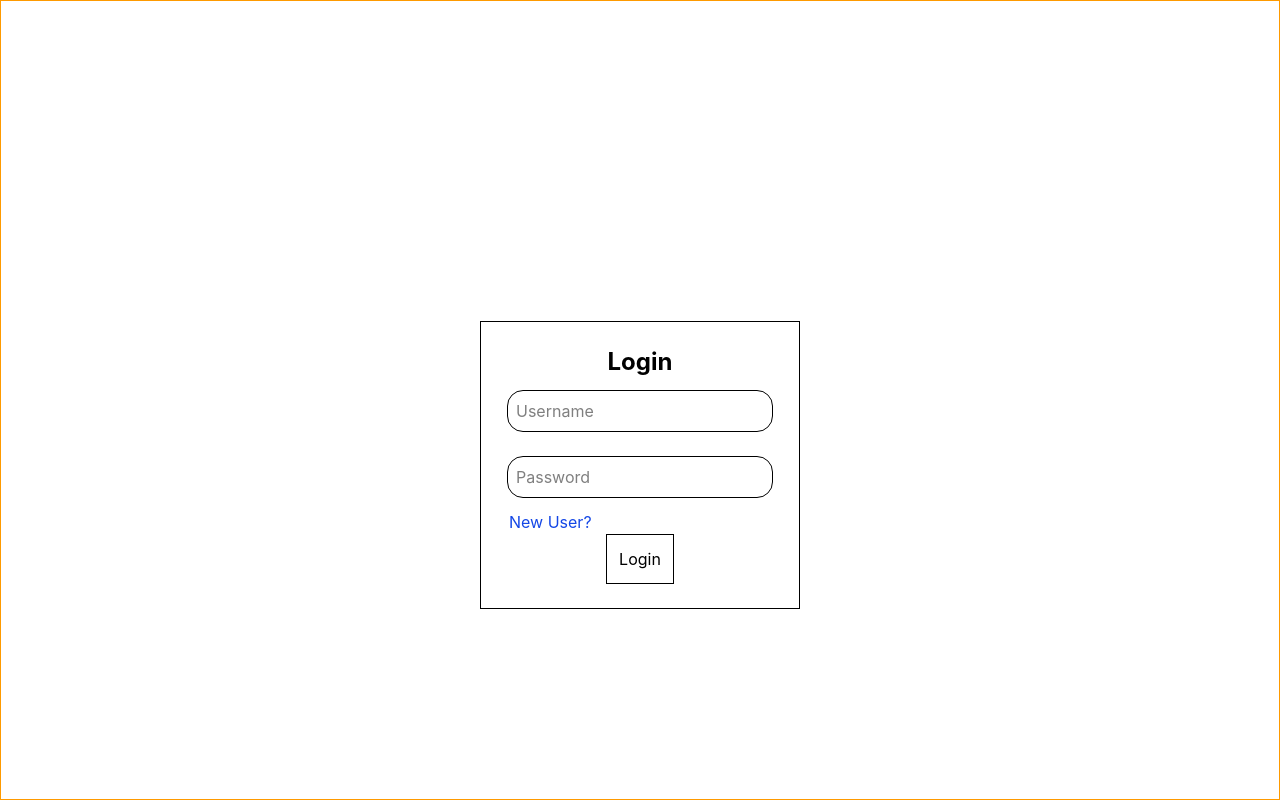
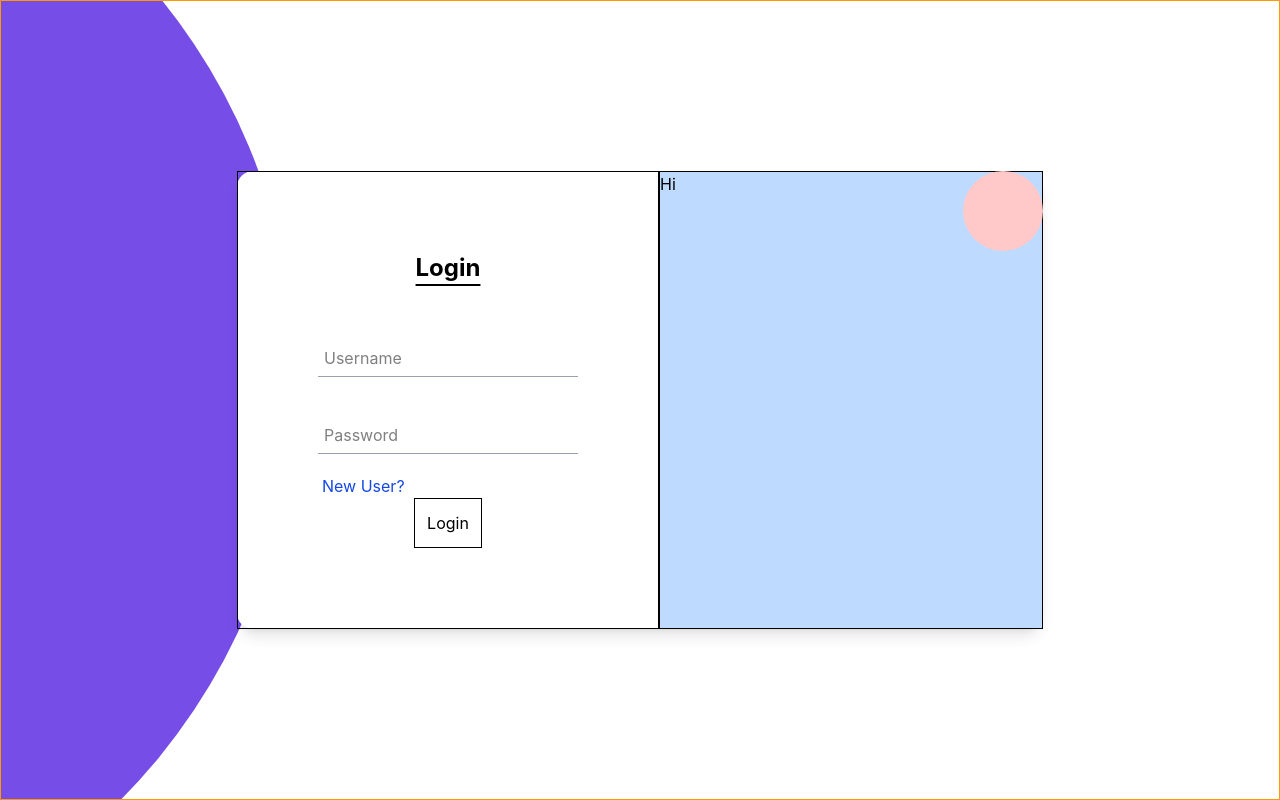
Before and after one commit to AkhilR121/spring_security_user_auth, a React (Vite) app in the folder frontend/: page /login in a window 1280 px wide. Built offline with nearby package versions, Linux system fonts and the light colour scheme.

Commit message:
ui changes

```diff
--- a/frontend/src/components/Login.tsx
+++ b/frontend/src/components/Login.tsx
@@ -24,17 +24,21 @@ export function Login() {
   };
 
   return (
+    <div className="flex justify-center items-center relative w-full overflow-hidden h-full">
       <form
         onSubmit={handleSubmit(onSubmit)}
-      className="m-auto p-6 mt-80 w-80 flex flex-col justify-center items-center border"
+        className="relative flex rounded-2xl shadow-lg bg-white over"
       >
-      <header className="text-2xl font-bold">Login</header>
+        <div className="border relative p-20 w flex flex-col justify-center items-center">
+          <header className="text-2xl font-bold underline underline-offset-8 pb-9">
+            Login
+          </header>
           <p className="w-full text-red-500">{actionData?.error}</p>
-      <main className="*:py-3">
+          <main className="*:py-5">
             <div>
               <input
                 {...register("user_name", { required: true, minLength: 3 })}
-            className="p-2 border rounded-2xl outline-none"
+                className="p-1.5 border-b outline-none border-gray-400"
                 type="text"
                 id="user_name"
                 placeholder="Username"
@@ -51,7 +55,7 @@ export function Login() {
             <div>
               <input
                 {...register("password", { required: true })}
-            className="p-2 border rounded-2xl outline-none"
+                className="p-1.5 border-b outline-none border-gray-400"
                 type="password"
                 id="password"
                 placeholder="Password"
@@ -61,7 +65,10 @@ export function Login() {
               )}
             </div>
           </main>
-      <Link to={"/signup"} className="text-blue-700 w-full cursor-pointer ml-2 hover:underline">
+          <Link
+            to={"/signup"}
+            className="text-blue-700 w-full cursor-pointer ml-2 hover:underline"
+          >
             New User?
           </Link>
           <footer>
@@ -72,6 +79,11 @@ export function Login() {
               Login
             </button>
           </footer>
+        </div>
+      <div className="bg-blue-200 border w-96">Hi</div>
+      <div className="absolute right-0 bg-red-200 rounded-full w-20 h-20"></div>
       </form>
+      <div className="-top-56 -left-3/6 -z-10 absolute w-[73%] rounded-r-full h-[150vh] bg-[#764DE7]"></div>
+    </div>
   );
 }
```
Lines whose indentation alone changed are shown as unchanged.
